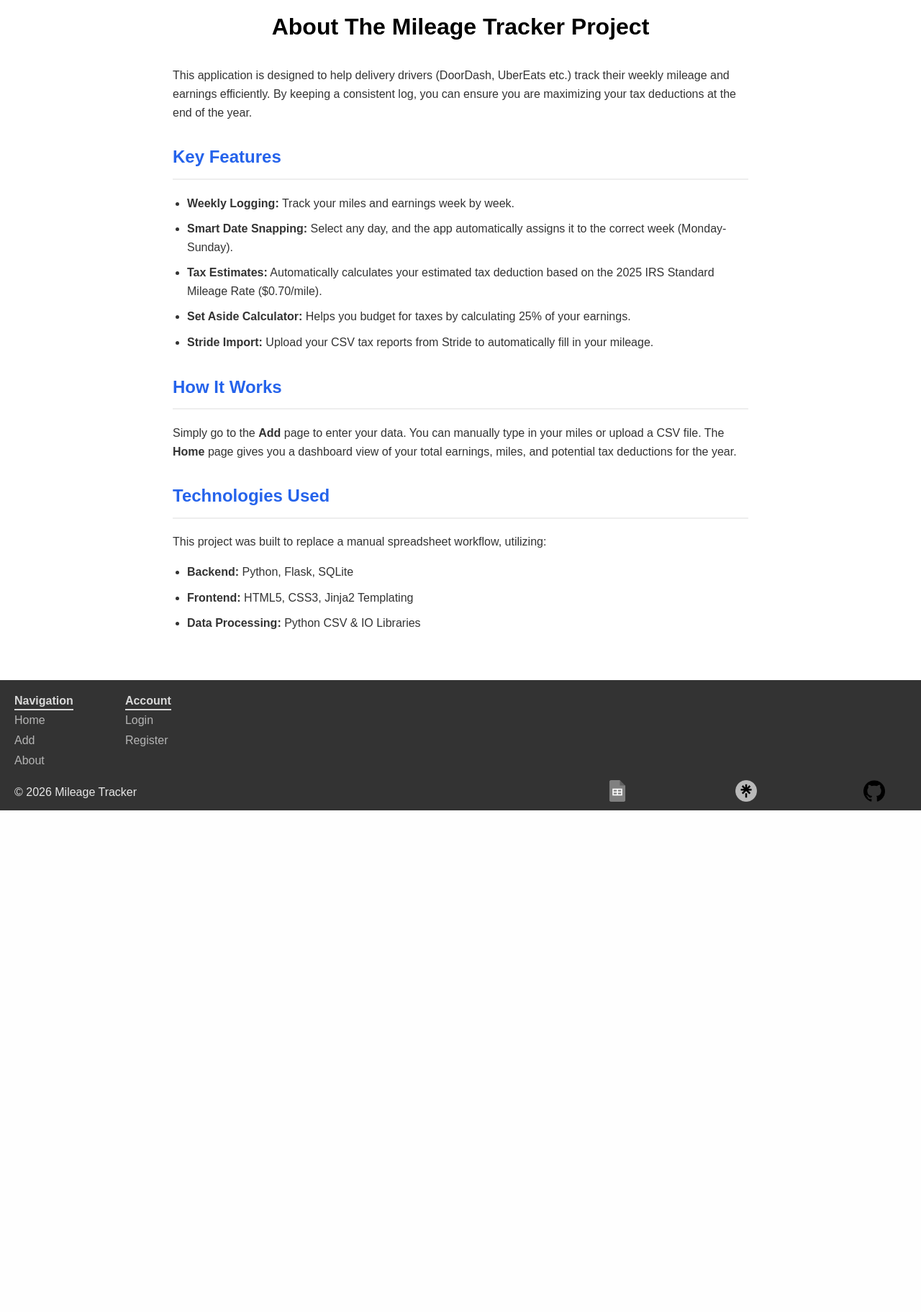
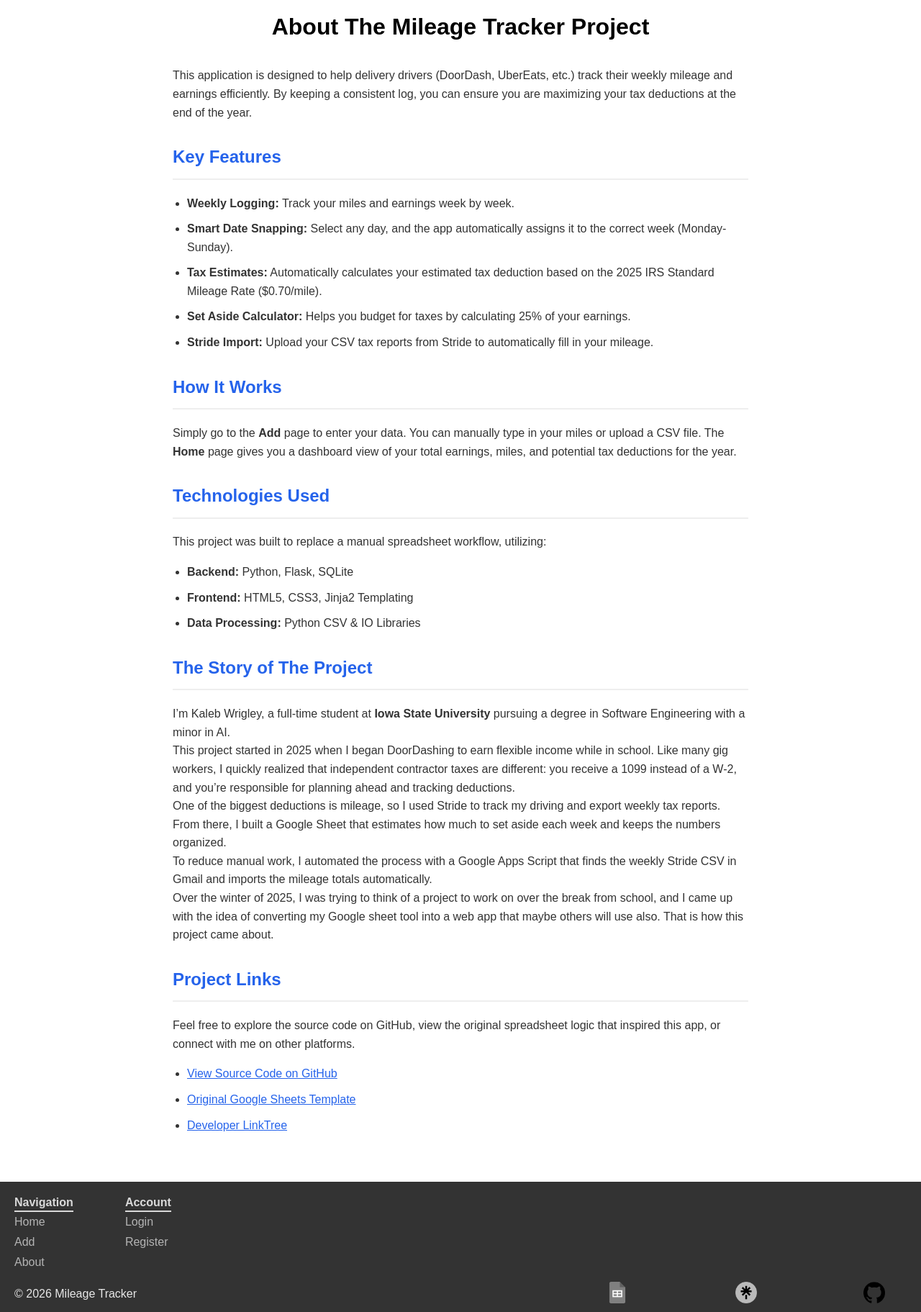
Before and after one commit to Kdubs6991/MileageTrackerWebApp, a Flask app: page /about in a window 1280 px wide. Shown: the part 72-1895 px from the top of the page at 72% size. Before the commit the page ends 1198 px from the top, so only its background shows below. Run offline with Flask 3, Linux system fonts and the light colour scheme.

Commit message:
Updated the about page with more and better information. Also created a CHANGELOG file to record updates and modifacations.

```diff
--- a/app.py
+++ b/app.py
@@ -467,6 +467,7 @@ def login():
     if request.method == 'POST':
         username = request.form['username']
         password = request.form['password']
+        remember = True if request.form.get('remember') else False
 
         conn = get_db_connection()
         # Fetch the user record by username OR email
@@ -479,7 +480,7 @@ def login():
         if user and check_password_hash(user['password_hash'], password):
             # Create a User object and log them in using Flask-Login
             user_obj = User(user['id'], user['username'], user['email'], user['password_hash'])
-            login_user(user_obj)
+            login_user(user_obj, remember=remember)
             flash('Logged in successfully!', 'success')
             return redirect(url_for('home'))
         else:
--- a/templates/about.html
+++ b/templates/about.html
@@ -17,7 +17,7 @@
 
     <div class="aboutSection">
         <p>
-            This application is designed to help delivery drivers (DoorDash, UberEats etc.) track their weekly mileage and earnings efficiently.
+            This application is designed to help delivery drivers (DoorDash, UberEats, etc.) track their weekly mileage and earnings efficiently.
             By keeping a consistent log, you can  ensure you are maximizing your tax deductions at the end of the year.
         </p>
 
@@ -43,6 +43,32 @@
              <li><strong>Frontend:</strong> HTML5, CSS3, Jinja2 Templating</li>
              <li><strong>Data Processing:</strong> Python CSV & IO Libraries</li>
          </ul>
+
+        <h2>The Story of The Project</h2>
+        <p>
+            I’m Kaleb Wrigley, a full-time student at <strong>Iowa State University</strong> pursuing a degree in Software Engineering with a minor in AI.
+            <br>
+            This project started in 2025 when I began DoorDashing to earn flexible income while in school. Like many gig workers, I quickly realized that independent
+            contractor taxes are different: you receive a 1099 instead of a W-2, and you’re responsible for planning ahead and tracking deductions.
+            <br>
+            One of the biggest deductions is mileage, so I used Stride to track my driving and export weekly tax reports. From there, I built a Google Sheet that estimates
+            how much to set aside each week and keeps the numbers organized.
+            <br>
+            To reduce manual work, I automated the process with a Google Apps Script that finds the weekly Stride CSV in Gmail and imports the mileage totals automatically.
+            <br>
+            Over the winter of 2025, I was trying to think of a project to work on over the break from school, and I came up with the idea of converting my Google sheet
+            tool into a web app that maybe others will use also. That is how this project came about.
+        </p>
+
+        <h2>Project Links</h2>
+        <p>
+                         Feel free to explore the source code on GitHub, view the original spreadsheet logic that inspired this app, or connect with me on other platforms.
+        </p>
+        <ul>
+             <li><a href="https://github.com/Kdubs6991" target="_blank" style="color: #2563eb;">View Source Code on GitHub</a></li>
+             <li><a href="https://docs.google.com/spreadsheets/d/1fmzerApNfiHaty_3Ie7-r_WRq_OsjQiWSPkQOrLGypw/edit?usp=sharing" target="_blank" style="color: #2563eb;">Original Google Sheets Template</a></li>
+             <li><a href="https://linktr.ee/kaloob._" target="_blank" style="color: #2563eb;">Developer LinkTree</a></li>
+        </ul>
     </div>
 </div>
 
--- a/templates/auth/login.html
+++ b/templates/auth/login.html
@@ -25,6 +25,12 @@
                 <input type="password" name="password" id="password" required class="formInput">
             </div>
 
+            <div class="formInputContainer rememberMeContainer">
+                <input type="checkbox" name="remember" id="remember" class="rememberMeBox">
+                <label for="remember" class="rememberMeLabel">Remember Me</label>
+            </div>
+
+
             <div class="formButtons">
                 <button type="submit" class="submitBtn">Login</button>
             </div>
```
Also changed, not shown: static/css/add-css/addDesktop.css (+13 -0 lines), static/css/add-css/addMobile.css (+14 -0 lines), static/css/about-css/aboutDesktop.css (line endings or trailing spaces), static/css/about-css/aboutMobile.css (line endings or trailing spaces), 1 other file.
